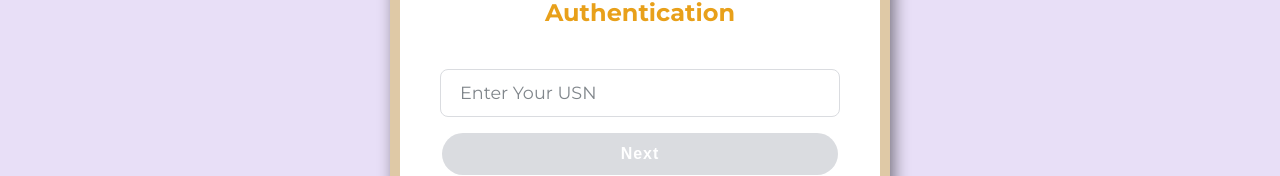
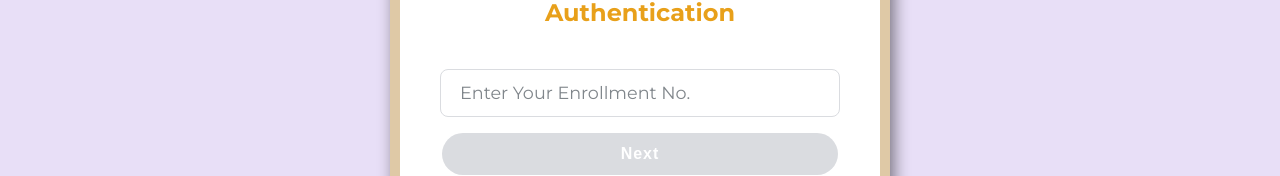
Before and after one commit to hackelite01/SIT-Feedback, a React (Create React App) app: page /login in a window 1280 px wide. Shown: the part 292-468 px from the top of the page. Built offline with nearby package versions, Linux system fonts and the light colour scheme; no server answers.

Commit message:
Update index.jsx

```diff
--- a/src/pages/Login/index.jsx
+++ b/src/pages/Login/index.jsx
@@ -54,7 +54,7 @@ const Login = ({ user }) => {
   const navigate = useNavigate()
   let pno = ''
 
-  const isValid = usn === '' || usn.length < 10
+  const isValid = usn === '' || usn.length < 12
   const otpInvalid = otp === '' || otp.length < 6
 
   //Handling Inputs
@@ -137,7 +137,7 @@ const Login = ({ user }) => {
     } else {
       setLoading(false)
       setSucces('')
-      toast.error(<b>No data found for USN: {usn.trim().toUpperCase()}</b>, {
+      toast.error(<b>No data found for Enrollment No.: {usn.trim().toUpperCase()}</b>, {
         id: toastId,
       })
       setError('No info found USN incorrect , Please contact department')
@@ -243,7 +243,7 @@ const Login = ({ user }) => {
                   autoComplete='off'
                   onChange={handleChange}
                 />
-                <label className='formLabel'>Enter Your USN</label>
+                <label className='formLabel'>Enter Your Enrollment No.</label>
               </div>
 
               <div id='captcha' className='captcha'></div>
```
